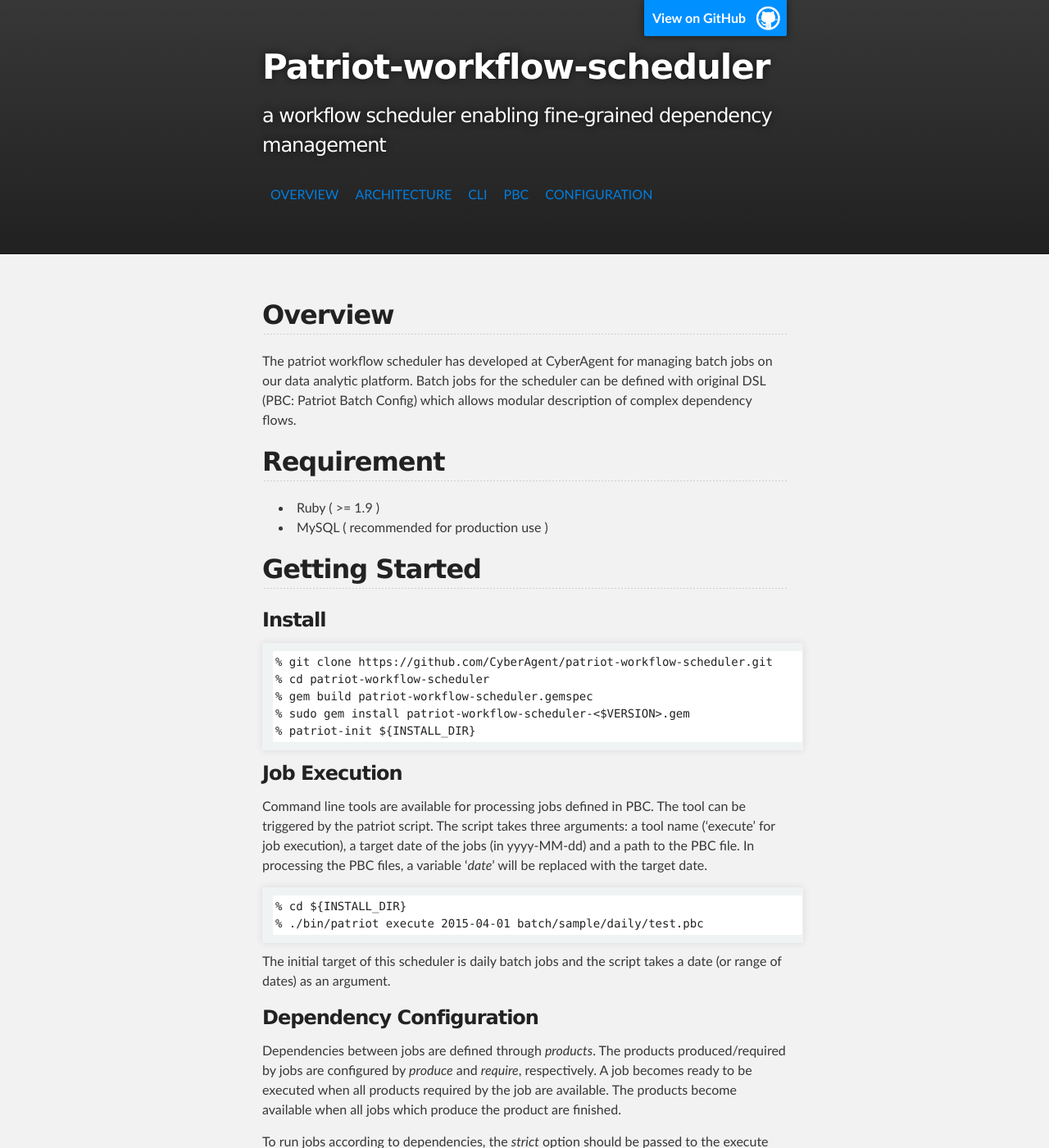
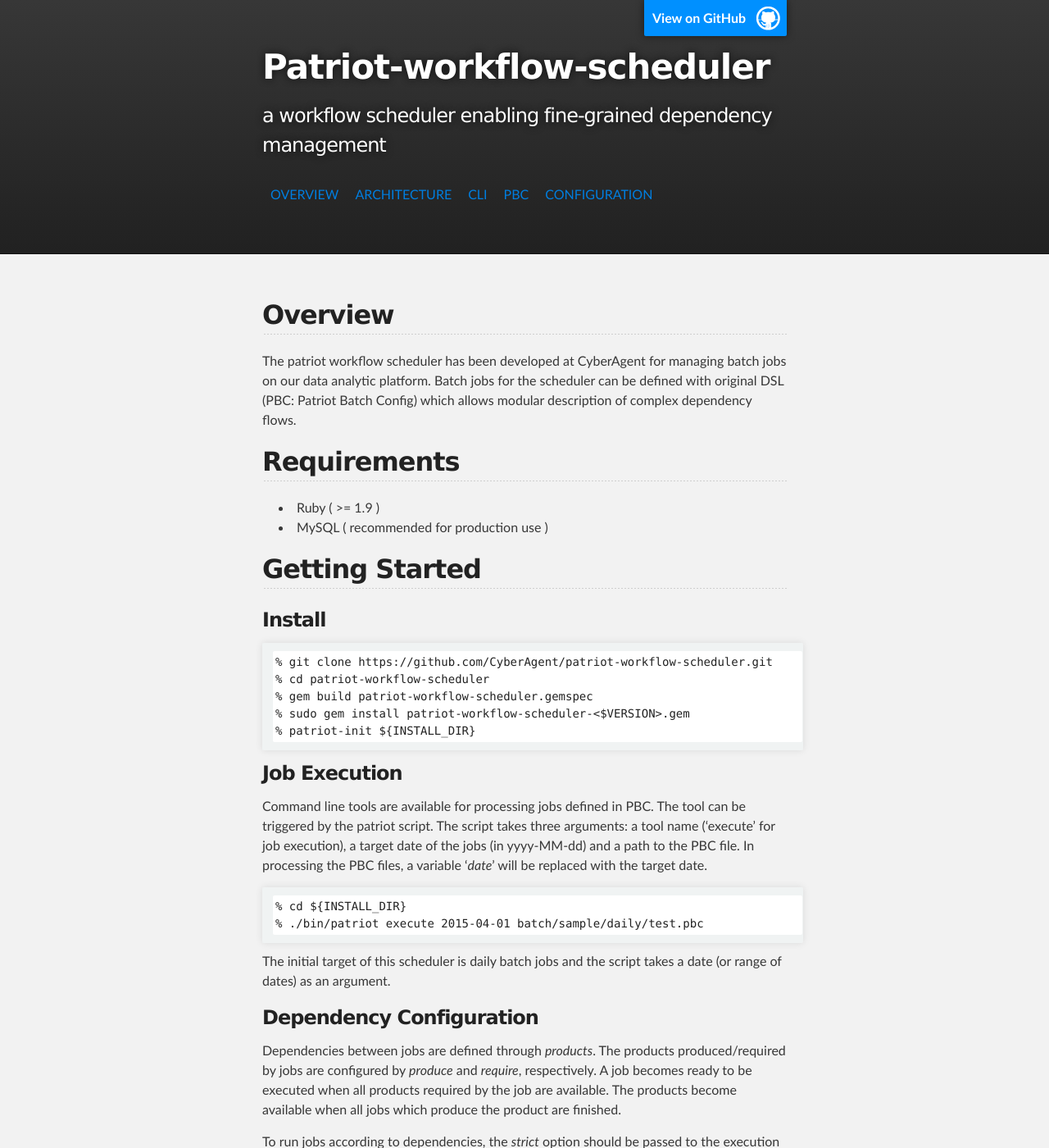
Before and after one commit to CyberAgent/patriot-workflow-scheduler, a Jekyll site: the page built from index.md, in a window 1280 px wide and 1400 px high. Shown: the whole window at 82% size. Built offline with Jekyll 4.4.1, drawn with Linux system fonts in a browser that asks for light colours; Markdown is read by kramdown in place of the engine named in the settings; some of the changed text lies outside the part shown.

Commit message:
fix typo

```diff
--- a/index.md
+++ b/index.md
@@ -2,13 +2,13 @@
 layout: default
 ---
 ## Overview
-The patriot workflow scheduler has developed at CyberAgent for
+The patriot workflow scheduler has been developed at CyberAgent for
 managing batch jobs on our data analytic platform.
 Batch jobs for the scheduler can be defined with original DSL (PBC:
 Patriot Batch Config) which allows modular description of complex
 dependency flows.
 
-## Requirement
+## Requirements
 
 * Ruby ( >= 1.9 )
 * MySQL ( recommended for production use )
```
Also changed, not shown: other parts of index.md (+1 -1 lines).
